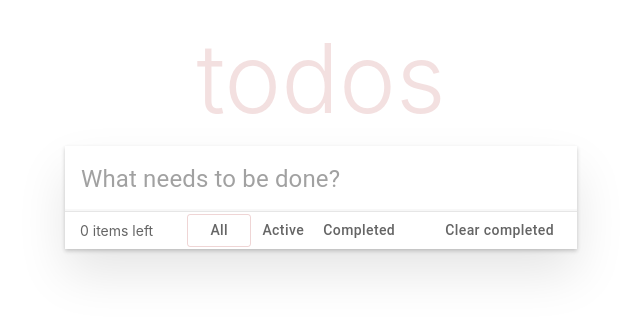
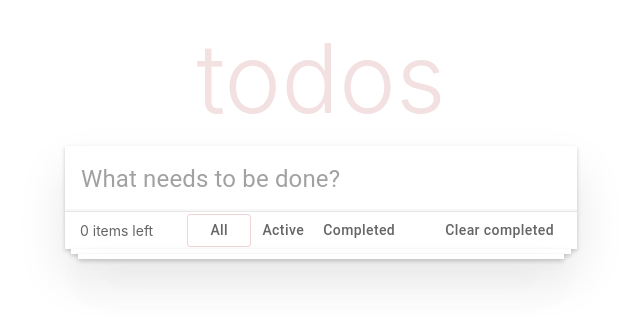
Before and after one commit to NikZatonskiy/NikZatonskiy.github.io, a React (Vite) app: page / in a window 1280 px wide. Shown: the top 322 px of the page, without its empty margins (319-959 px from the left). Built offline with nearby package versions, Linux system fonts and the light colour scheme.

Commit message:
fix bugs

```diff
--- a/src/App.jsx
+++ b/src/App.jsx
@@ -6,7 +6,7 @@ import './App.css'
 import DownPanel from './components/DownPanel/DownPanel.jsx'
 import Modal from './components/modal/modal.jsx'
 import { Box } from '@mui/material';
-import { sxHeader, sxMain } from './sx.js'
+import { sxDivPage1, sxDivPage2, sxHeader, sxMain } from './sx.js'
 
 function App() {
   const stackTodos = useSelector(state => state.stackTodos);
@@ -26,24 +26,42 @@ function App() {
 
   return (
     <>
-      <Box
-        component='header'
-        sx={sxHeader}
-      >
+      <Box component='header' sx={sxHeader}>
         <h1>todos</h1>
       </Box>
-      <Box
-        component='main'
-        sx={sxMain}
-      >
+      <Box component='main' sx={sxMain}>
         <Modal />
         <Todo />
         <DownPanel />
       </Box>
-      <div className='background-page-1' />
-      <div className='background-page-2' />
+      <Box
+        component='div'
+        className='background-page-1'
+        sx={sxDivPage1}
+      />
+      <Box
+        component='div'
+        className='background-page-2'
+        sx={sxDivPage2}
+      />
     </>
   );
 }
 
 export default App
+
+// .background-page-1 {
+//   background-color: var(--white-color);
+//   height: 3px;
+//   width: 39%;
+//   margin: auto;
+//   box-shadow: 0 2px 4px 0 rgba(0, 0, 0, 0.2), 0 25px 50px 0 rgba(0, 0, 0, 0.1);
+// }
+
+// .background-page-2 {
+//   background-color: var(--white-color);
+//   height: 3px;
+//   width: 38%;
+//   margin: auto;
+//   box-shadow: 0 2px 4px 0 rgba(0, 0, 0, 0.2), 0 25px 50px 0 rgba(0, 0, 0, 0.1);
+// }
--- a/src/components/DownPanel/DownPanel.jsx
+++ b/src/components/DownPanel/DownPanel.jsx
@@ -1,7 +1,7 @@
 import { useDispatch, useSelector } from 'react-redux'
 import { removeAllCompletedTodos, setFilterFlag } from '../../store/slice/stackTodosSlice.jsx'
 import { Box, Button } from '@mui/material';
-import { sxClearCompleted, sxDivDownPanel, sxDownPanelFilterButton, sxDownPanelButtonRow } from './sxDownPanel.js';
+import { sxClearCompleted, sxDivDownPanel, sxDownPanelFilterButton, sxDownPanelButtonRow } from './style.js';
 
 export default function DownPanel() {
   const { todos, flag } = useSelector(state => state.stackTodos);
--- a/src/components/modal/Modal.jsx
+++ b/src/components/modal/Modal.jsx
@@ -1,7 +1,7 @@
 import { useDispatch, useSelector } from "react-redux";
 import { updateTodo, appendNewValueForUpdate, clearSelectedTodo } from '../../store/slice/stackTodosSlice.jsx'
 import { Box } from '@mui/material';
-import { sxModalBackground, sxModalWindow, sxTextarea } from "./sxModal.js";
+import { sxModalBackground, sxModalWindow, sxTextarea } from "./style.js";
 
 export default function Modal() {
   const selectedTodo = useSelector(state => state.stackTodos.selectedTodo);
--- a/src/components/todo/TodoElement.jsx
+++ b/src/components/todo/TodoElement.jsx
@@ -1,7 +1,7 @@
 import { useDispatch } from "react-redux";
 import { updateTodoStatus, removeTodo, setSelectedTodo } from "../../store/slice/stackTodosSlice";
 import { Box, Button, Checkbox, ListItem, InputLabel } from '@mui/material';
-import { sxCustomCheckbox, sxCustomCheckmark, sxDeleteButton, sxListDiv, sxSpan, sxTodoInputLabel, sxTodoListItem } from "./sxTodo";
+import { sxCustomCheckbox, sxCustomCheckmark, sxDeleteButton, sxListDiv, sxSpan, sxTodoInputLabel, sxTodoListItem } from "./style";
 
 export default function TodoElement({ elementTodo }) {
   const dispatch = useDispatch();
--- a/src/components/todo/TodoForm.jsx
+++ b/src/components/todo/TodoForm.jsx
@@ -1,6 +1,6 @@
 import { useDispatch, useSelector } from "react-redux"
 import { appendNewValueForCreate, addTodo } from "../../store/slice/stackTodosSlice";
-import { sxTodoFormInput } from "./sxTodo";
+import { sxTodoFormInput } from "./style";
 import { Box, TextField } from '@mui/material';
 
 export default function TodoForm() {
--- a/src/components/todo/TodoList.jsx
+++ b/src/components/todo/TodoList.jsx
@@ -1,7 +1,7 @@
 import { useSelector } from 'react-redux'
 import TodoElement from './TodoElement.jsx'
 import { List } from '@mui/material';
-import { sxList } from './sxTodo.js';
+import { sxList } from './style.js';
 
 export default function TodoList() {
   const filteredTodos = useSelector(state => state.stackTodos.filteredTodos);
--- a/src/sx.js
+++ b/src/sx.js
@@ -18,3 +18,25 @@ export const sxHeader = {
     color: 'rgba(175, 47, 47, 0.15)',
   }
 }
+
+export const sxDivPage1 = {
+  backgroundColor: 'white',
+  height: '5px',
+  width: '39%',
+  margin: 'auto',
+  boxShadow: '0 2px 4px 0 rgba(0, 0, 0, 0.2), 0 25px 50px 0 rgba(0, 0, 0, 0.1)',
+  '@media (max-width: 830px)': {
+    width: '98%'
+  }
+}
+
+export const sxDivPage2 = {
+  backgroundColor: 'white',
+  height: '5px',
+  width: '38%',
+  margin: 'auto',
+  boxShadow: '0 2px 4px 0 rgba(0, 0, 0, 0.2), 0 25px 50px 0 rgba(0, 0, 0, 0.1)',
+  '@media (max-width: 830px)': {
+    width: '95%'
+  }
+}
```
Also changed, not shown: src/components/DownPanel/style.js (renamed from src/components/DownPanel/sxDownPanel.js), src/components/modal/style.js (renamed from src/components/modal/sxModal.js), src/components/todo/style.js (renamed from src/components/todo/sxTodo.js).
